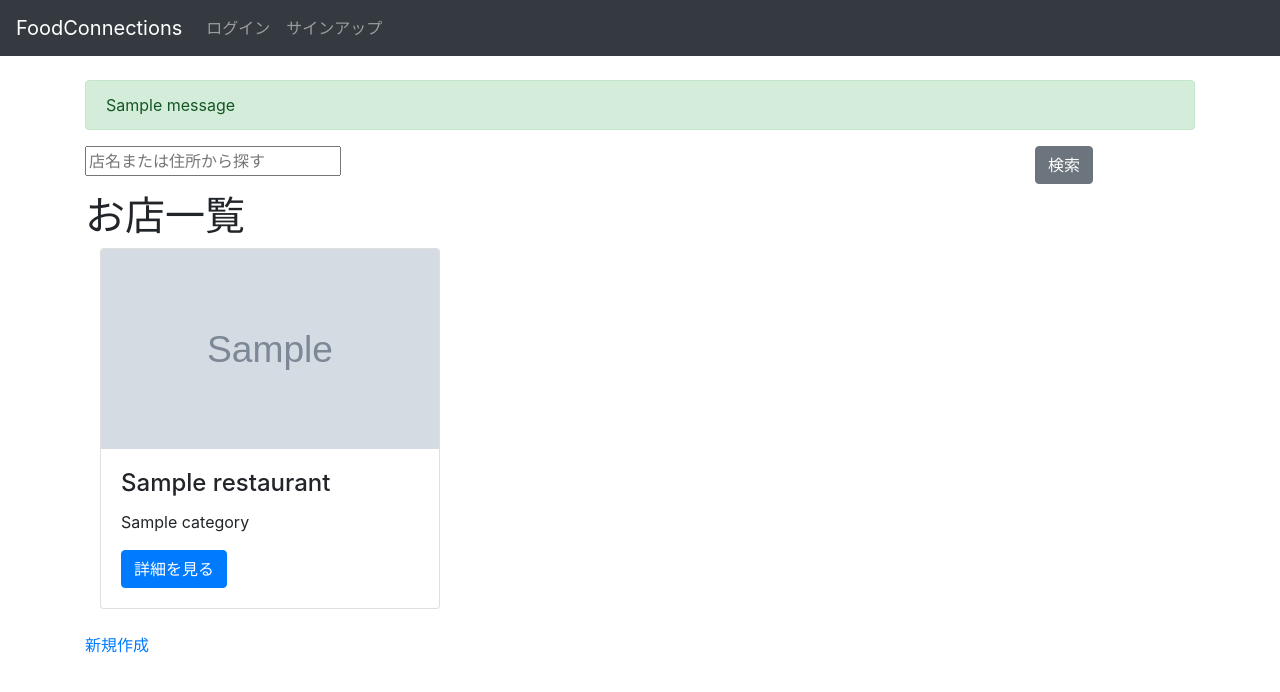
After one commit to NaoyaTAKEI04/FoodConnections, a Django app: page /foodconnections/search/ in a window 1280 px wide. The commit adds this page. Shown: the top 692 px of the page. Run offline with Django 3.2, Linux system fonts and the light colour scheme; tables that the repository leaves empty hold one stand-in row (values such as "Sample post"); grey boxes marked "Sample" are stand-in pictures; one stand-in notice (Sample message) is shown; some libraries are stand-ins or nearby versions.

Commit message:
Add: 検索フォームの追加

```diff
--- a/foodconnections/forms.py
+++ b/foodconnections/forms.py
@@ -5,3 +5,10 @@ class ReviewForm(forms.ModelForm):
     class Meta:
         model = Review
         fields = ['score', 'title', 'comment']
+
+class SearchForm(forms.Form):
+    query = forms.CharField(
+        label='',
+        widget=forms.TextInput(attrs={'placeholder': '店名または住所から探す'}), # 検索フォームに初期値を設定
+        max_length=100,
+    )
--- a/foodconnections/urls.py
+++ b/foodconnections/urls.py
@@ -5,11 +5,12 @@ app_name = 'foodconnections'
 
 urlpatterns = [
     path('', views.TopPageView.as_view(), name='top_page'),
-    path('list/', views.ListView.as_view(), name='list'),
+    #path('list/', views.ListView.as_view(), name='list'),
     path('<int:category_id>/category/', views.CategoryListView.as_view(), name='category_list'),
     path('<int:pk>/detail/', views.DetailView.as_view(), name='detail'),
     path('create/', views.CreateView.as_view(), name='create'),
     path('<int:pk>/update/', views.UpdateView.as_view(), name='update'),
     path('<int:pk>/delete/', views.DeleteView.as_view(), name='delete'),
-    path('<int:pk>/review_create/', views.ReviewCreateView.as_view(), name='review_create')
+    path('<int:pk>/review_create/', views.ReviewCreateView.as_view(), name='review_create'),
+    path('search/', views.SearchResultsView.as_view(), name='search_results'),
 ]
--- a/foodconnections/views.py
+++ b/foodconnections/views.py
@@ -1,9 +1,9 @@
 from django.views import generic, View
 from .models import Category, Restaurant, Review
-from .forms import ReviewForm
+from .forms import ReviewForm, SearchForm
 from django.urls import reverse_lazy
 from django.contrib import messages
-from django.db.models import Avg
+from django.db.models import Avg, Q
 from django.shortcuts import get_object_or_404, render
 from django.contrib.auth.mixins import LoginRequiredMixin
 from django.core.exceptions import PermissionDenied
@@ -12,18 +12,41 @@ class TopPageView(View):
     template_name = 'foodconnections/top_page.html'
 
     def get(self, request, *args, **kwargs):
+        search_form = SearchForm()
         recommends = Restaurant.objects.filter(recommend=True)
         categories = Category.objects.all() # カテゴリ一覧を取得
         context = {
-            'recommends':recommends,
-            'categories':categories,
+            'search_form' : search_form,
+            'recommends' : recommends,
+            'categories' : categories,
         }
         return render(request, self.template_name, context)
 
-class ListView(generic.ListView):
+class SearchResultsView(generic.ListView):
     model = Restaurant
-    template_name = 'foodconnections/restaurant_list.html'
+    template_name = 'foodconnections/search_results.html'
     context_object_name = 'restaurant_list'
+
+    def get_queryset(self):
+        query = self.request.GET.get('query', '')
+        if query:
+            # 店名または住所のいずれかに一致するレストランを取得
+            return Restaurant.objects.filter(Q(name__icontains=query) | Q(address__icontains=query))
+        else:
+            return Restaurant.objects.all()
+
+    def get_context_data(self, **kwargs):
+        context = super().get_context_data(**kwargs)
+        search_form = SearchForm()
+        context['query'] = self.request.GET.get('query', '')
+        context['search_form'] = search_form
+        return context
+
+
+#class ListView(generic.ListView):
+ #   model = Restaurant
+  #  template_name = 'foodconnections/restaurant_list.html'
+   # context_object_name = 'restaurant_list'
 
 class CategoryListView(View):
     template_name = 'foodconnections/category_list.html'
--- a/myapp/settings.py
+++ b/myapp/settings.py
@@ -45,6 +45,7 @@ INSTALLED_APPS = [
     'allauth.account',
     'allauth.socialaccount',
     'crispy_forms', # フォームに対するBootstrapの適用
+    'widget_tweaks', #テンプレートタグ{}にBootstrapを適用
 ]
 
 SITE_ID = 1
--- /dev/null
+++ b/templates/foodconnections/search_results.html
@@ -0,0 +1,60 @@
+{% extends './base.html' %}
+{% load static %}
+{% block content %}
+
+<!--リダイレクト後のメッセージ表示-->
+{% if messages %}
+    {% for messeage in messages %}
+        <div class="messeage">
+            <p class="alert {% if messeage.tags %} alert-{{messeage.tags}} {% endif %}">{{ messeage }}</p>
+        </div>
+    {% endfor %}
+{% endif %}
+
+<!--検索フォーム-->
+<form method="get" action="{% url 'foodconnections:search_results' %}" >
+    <div class="row">
+        <div class="col-10 form-group">
+            {{ search_form }}
+        </div>
+        <div class="col-2">
+            <button type="submit" class="btn btn-secondary my-2 my-sm-0">検索</button>
+        </div>
+    </div>
+</form>
+
+{% if query %}
+<h2>検索結果</h2>
+
+<p>検索ワード: {{ query }}</p>
+{% endif %}
+
+<h1>お店一覧</h1>
+{% if restaurant_list %}
+<div class="container">
+    <div class="row">
+        {% for restaurant in restaurant_list %}
+        <div class="col-md-4 mb-4">
+            <div class="card">
+            {% if restaurant.image %}
+                <img src="{{ restaurant.image.url }}" class="card-img-top"  width=100% height="200" alt="{{ restaurant.name }}">
+            {% else %}
+                <img src="{% static 'foodconnections/images/no_image.png' %}" width=100% height="200" alt="No Image">
+            {% endif %}
+                <div class="card-body">
+                    <h4 class="card-title">{{ restaurant.name }}</h4>
+                    <p class="card-text">{{ restaurant.category.name }}</p>
+                    <a href="{% url 'foodconnections:detail' restaurant.pk %}" class="btn btn-primary">詳細を見る</a>
+                </div>
+            </div>
+        </div>
+        {% endfor %}
+    </div>
+</div>
+{% else %}
+<p>検索に一致するお店はありません。</p>
+{% endif %}
+
+<a href="{% url 'foodconnections:create' %}">新規作成</a>
+
+{% endblock %}
```
Also changed, not shown: templates/foodconnections/top_page.html (+12 -1 lines).
